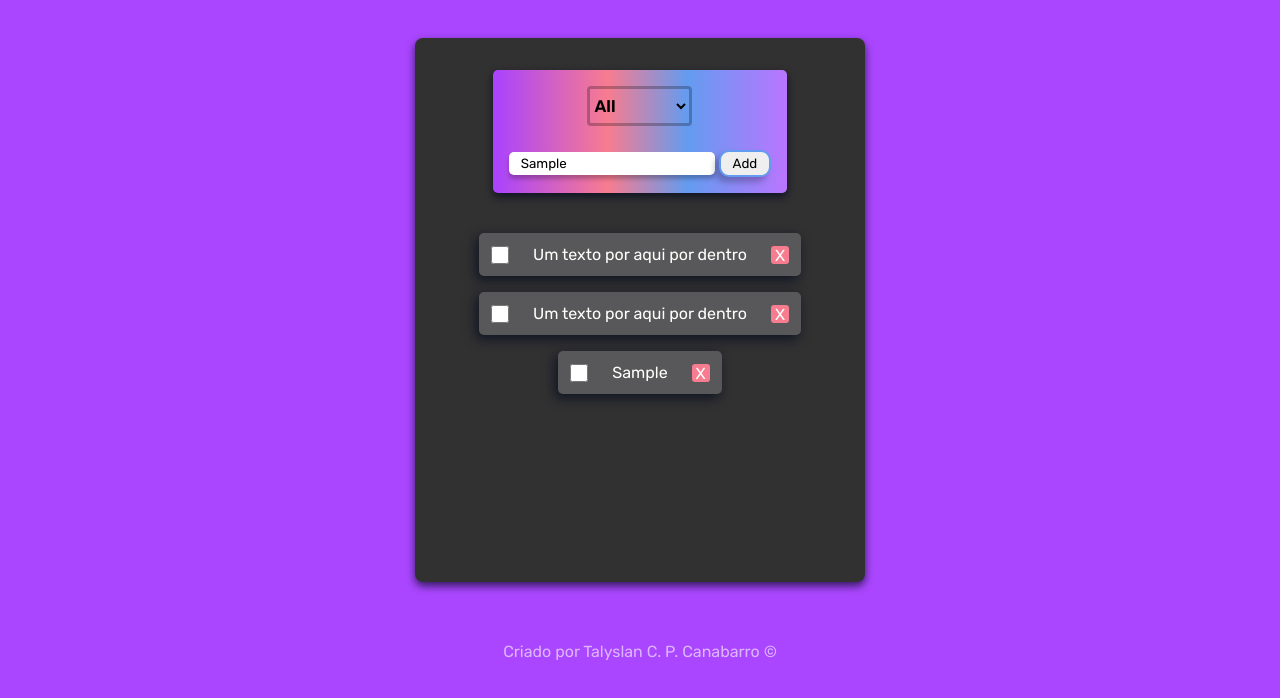
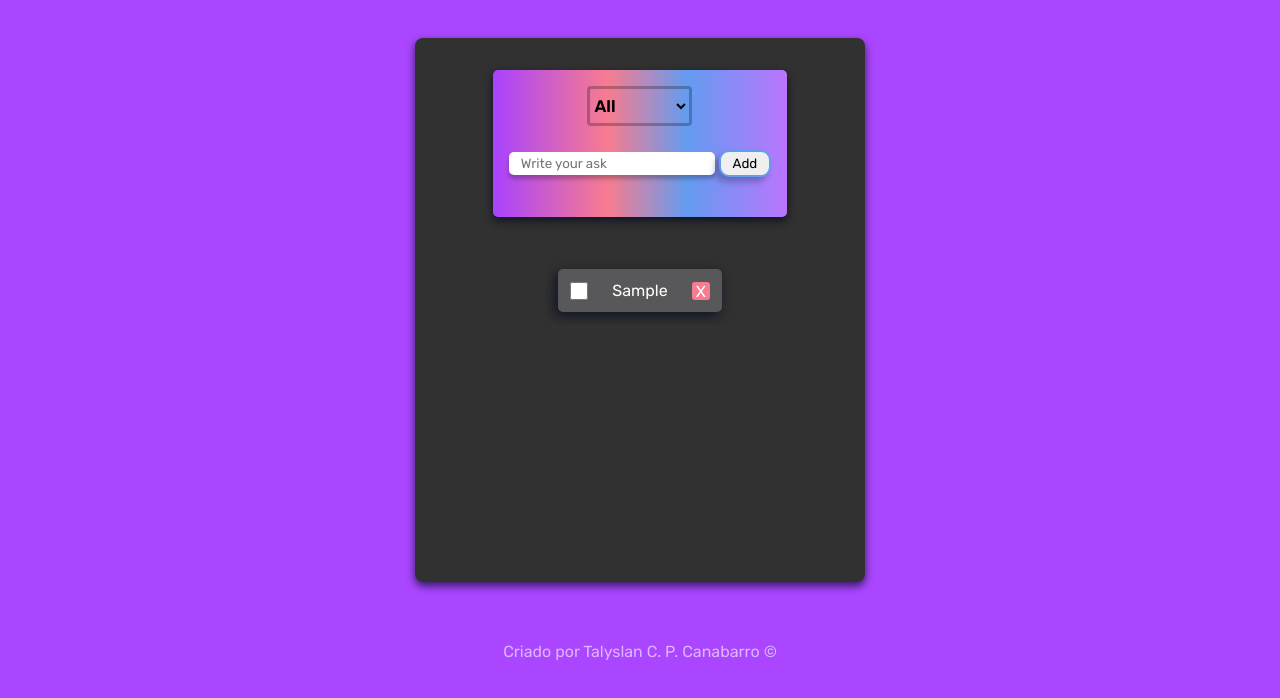
Before and after one commit to Talyslan/To-Do-List, a plain HTML site: page index.html in a window 1280 px wide. Both pictures are taken after typing "Sample" into the empty fields and a click on the button "Add". Shown: the part 72-770 px from the top of the page. Drawn offline with Linux system fonts and the light colour scheme.

Commit message:
continuando

```diff
--- a/index.html
+++ b/index.html
@@ -25,24 +25,15 @@
                     <option value="pendents">Pendents</option>
                 </select>
                 <div class="dados">
-                    <input type="text" placeholder="Write your ask" id="textTask" />
+                    <input type="text" placeholder="Write your ask"/>
                     <button type="button" onclick="activies.add()">Add</button>
+                </div>
+                <div>
+                    <span id="error"></span>
                 </div>
             </div>
 
-            <div class="box-task">
-                <div class="task">
-                    <input type="checkbox" />
-                    <p>Um texto por aqui por dentro</p>
-                    <span>X</span>
-                </div>
-
-                <div class="task">
-                    <input type="checkbox" />
-                    <p>Um texto por aqui por dentro</p>
-                    <span>X</span>
-                </div>
-            </div>
+            <div class="box-task"></div>
         </div>
     </main>
 
--- a/script.js
+++ b/script.js
@@ -1,27 +1,63 @@
+const checkbox = document.querySelectorAll("input[type='checkbox'");
+const valueInput = document.querySelector("input[type='text']");
 const box = document.querySelector('.box-task');
+const error = document.querySelector('#error');
 const task_list = [];
+
+// Funções úteis
+const clearInput = () => valueInput.value = "";
+const verify = () => {
+  if (valueInput.value == "") {
+    error.innerText = "Error! Write something";
+    return false;
+  }
+  else {
+    error.innerText = "";
+    return true;
+  }
+}
+
+// Criação da classe
+class Task {
+  constructor(text) {
+    this.completed = false;
+    this.text = text;
+    this.category = "all";
+  };
+
+  basesHTML() {
+    return `<div class="task">
+        <input type="checkbox" />
+        <p>${this.text}</p>
+        <span onclick="activies.remove(this)">X</span>
+    </div>`
+  };
+
+};
 
 // Funções para adicionar, remover e dizer se a task está feita
 const activies = {
   add: function() {
-    const value = document.querySelector('#textTask').value;
+    if (verify()) {
+      const taskTemp = new Task(valueInput.value);
 
-    const task = {check: false, text: value}
+      box.innerHTML += taskTemp.basesHTML();
 
-    box.innerHTML += `
-      <div class="task">
-          <input type="checkbox" />
-          <p>${task.text}</p>
-          <span>X</span>
-      </div>
-      `;
+      task_list.push(taskTemp);
+      console.log(task_list)
+      clearInput();
+    }
+  },
+  remove:(element) => element.parentNode.classList.add("delete"),
+  checked: function() {
 
-      task_list.push(task);
-  },
+    for (const item of checkbox)
+      item.addEventListener("click", () => {
+        item.parentNode.children[1].classList.toggle("risk")
+      });
 
-  //VER EVENT LISTENER
-  remove: function() {},
-  checked: function() {}
-}
+  }
+};
 
+activies.checked()
 // Visualização do ALL, PENDENT AND CHECKS
--- a/style.css
+++ b/style.css
@@ -58,7 +58,7 @@ main {
     padding: 32px;
     border-radius: 8px;;
     height: 85%;
-    width: 80%;
+    width: 85%;
     max-width: 450px;
     gap: 40px;
     box-shadow: 0 4px 8px 0 #00081cb5;
@@ -109,6 +109,8 @@ button:hover {
 /* TASKS */
 .card .box-task {
     gap: 16px;
+    overflow-y: auto;
+    padding: 12px;
 }
 
 .card .box-task .task {
@@ -116,6 +118,7 @@ button:hover {
     justify-content: space-between;
     gap: 24px;
     background: #58585a;
+    width: 100%;
     padding: 12px;
     border-radius: 5px;
     box-shadow: -3px 4px 12px 0px #00081cb5;
@@ -160,3 +163,12 @@ footer span {
     padding: 12px 0;
     opacity: .6;
 }
+
+/* Claasses para JS */
+.delete {
+    display: none;
+}
+
+.risk {
+    text-decoration: line-through;
+}
```
Also changed, not shown: readme.md.
